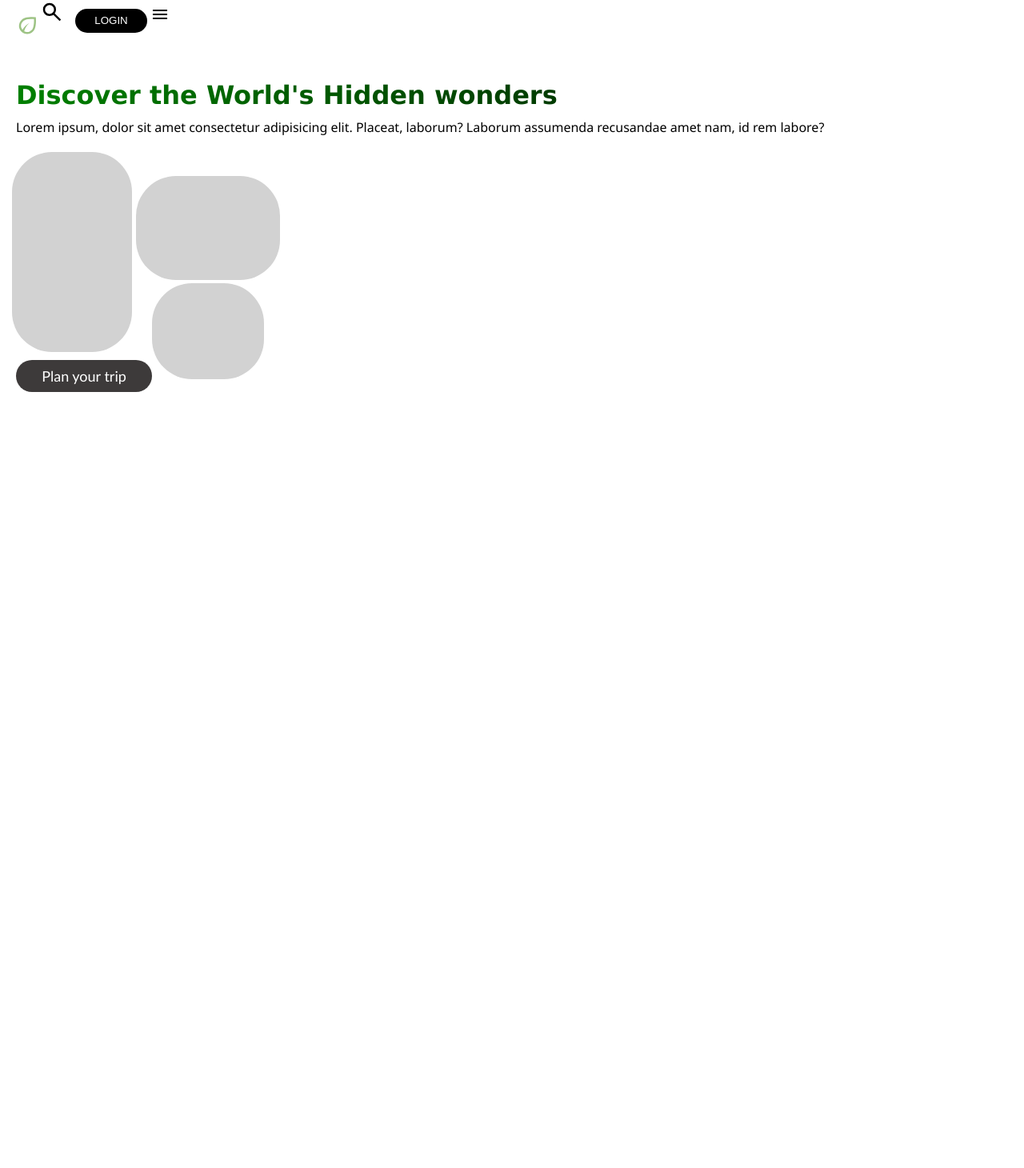
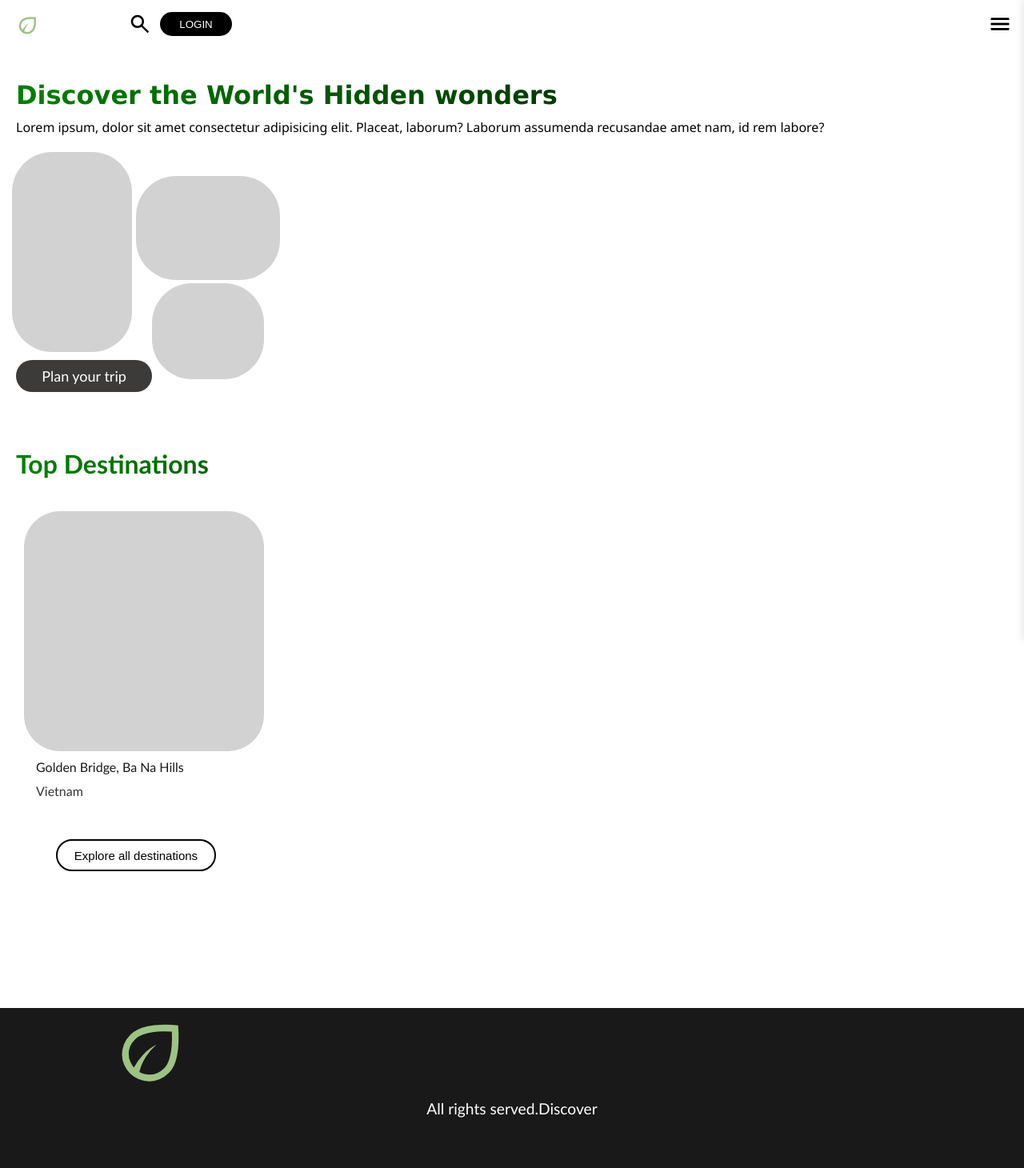
Before and after one commit to damijan0034/Discover, a plain HTML site: page index.html in a window 1280 px wide. Shown: the whole page at 80% size. Before the commit the page ends 800 px from the top, so only its background shows below. Drawn offline with Linux system fonts and the light colour scheme.

Commit message:
index.html

```diff
--- a/index.html
+++ b/index.html
@@ -13,12 +13,45 @@
 
              <img src="img/list.svg" alt="list" id="list">
 
-             <div class="inf">
-               <img src="img/lupa.svg" alt="lupa" id="lupa">
-            <button class="button1">LOGIN</button>
-            <img src="img/menu.svg" alt="menu" id="menu">
+             <div class="inf0">
+               <img src="img/lupa.svg" alt="lupa" id="lupa" onclick="toggleSearch()">
+
+               <button class="button1">LOGIN</button>
+
+
+
+            <img src="img/menu.svg" alt="meni" id="menu-icon" class="menu">
+
+
+
+
              </div>
+
+
+
+
+
+
+
+
+
         </div>
+
+
+<img src="img/menu.svg" alt="menu" id="menu-icon" onclick="toggleMenu()">
+
+<div id="sideMenu">
+  <button id="closeBtn" onclick="toggleMenu()">&times;</button>
+  <a href="#">Home</a>
+  <a href="#">Destinations</a>
+  <a href="#">About</a>
+  <a href="#">Contact</a>
+</div>
+
+
+
+
+</div>
 
 
 
@@ -36,6 +69,22 @@
         </div>
         <button class="button2">Plan your trip</button>
 </div>
+
+
+
+<div class="page2">
+    <div class="h2"><h1>Top Destinations</h1></div>
+    <div class="slika1"></div>
+    <div class="p3"><p>Golden Bridge, Ba Na Hills</p></div>
+    <div class="p4"><p>Vietnam</p></div>
+   <button class="button3">Explore all destinations</button>
+
+</div>
+
+<div class="page4">
+    <img src="img/list.svg" alt="list2" id="list2">
+    <div class="p5"><p>All rights served.Discover</p></div>
+</div>
 </body>
 <script src="script.js"></script>
 </html>
```
